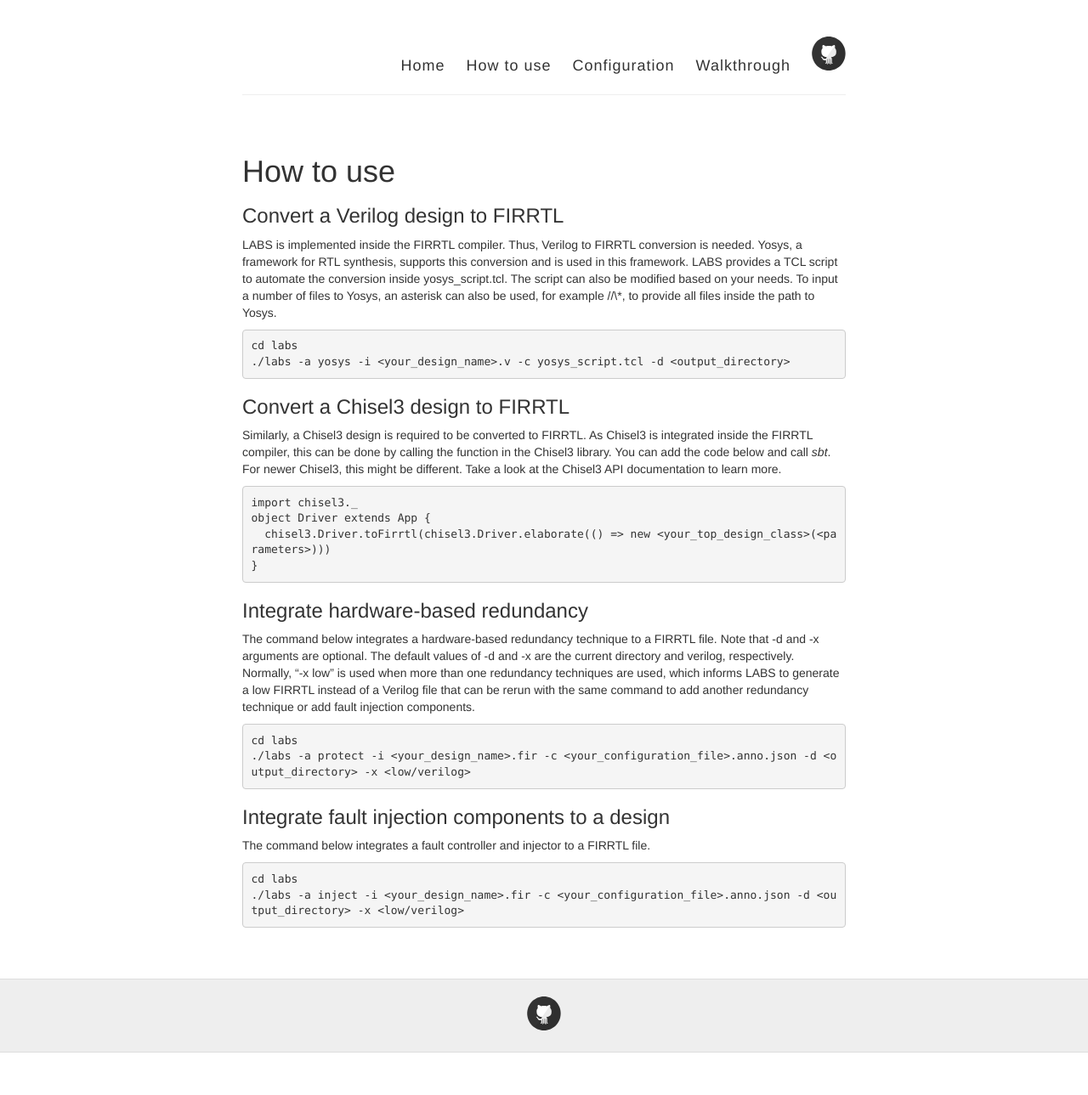
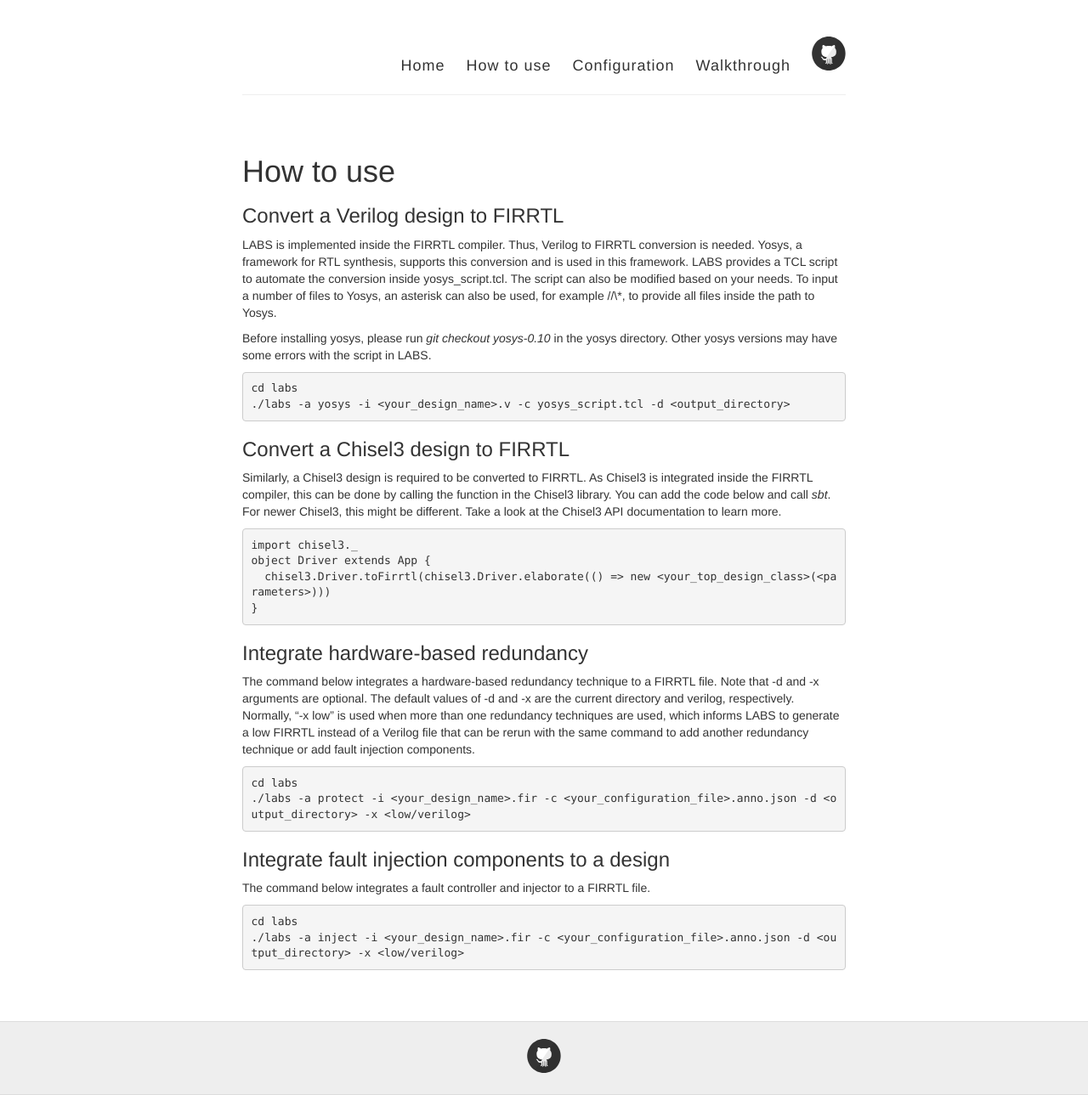
Before and after one commit to nus-labs/nus-labs.github.io, a Jekyll site: the page built from usage.md, in a window 1280 px wide. Shown: the whole page at 85% size. Built offline with Jekyll 4.4.1, drawn with Linux system fonts in a browser that asks for light colours; nearby versions of some CDN libraries; before the commit the page ends 1239 px from its top, so only the background shows below that.

Commit message:
Add text

````diff
--- a/usage.md
+++ b/usage.md
@@ -5,6 +5,8 @@ permalink: /howtouse/
 ---
 ### Convert a Verilog design to FIRRTL
 LABS is implemented inside the FIRRTL compiler. Thus, Verilog to FIRRTL conversion is needed. Yosys, a framework for RTL synthesis, supports this conversion and is used in this framework. LABS provides a TCL script to automate the conversion inside yosys\_script.tcl. The script can also be modified based on your needs. To input a number of files to Yosys, an asterisk can also be used, for example /<path>/\*, to provide all files inside the path to Yosys.
+
+Before installing yosys, please run _git checkout yosys-0.10_ in the yosys directory. Other yosys versions may have some errors with the script in LABS.
 
 ```code3
 cd labs
````
